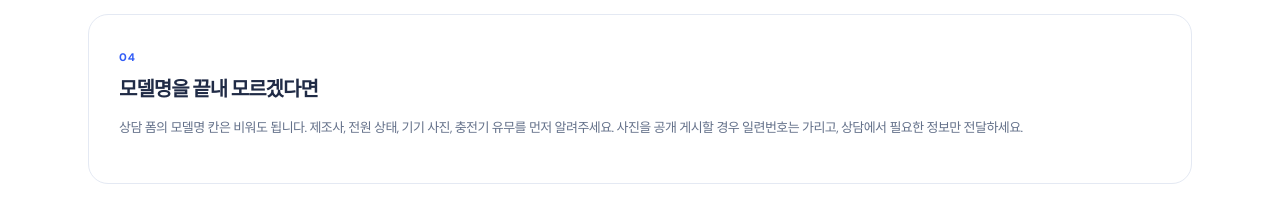
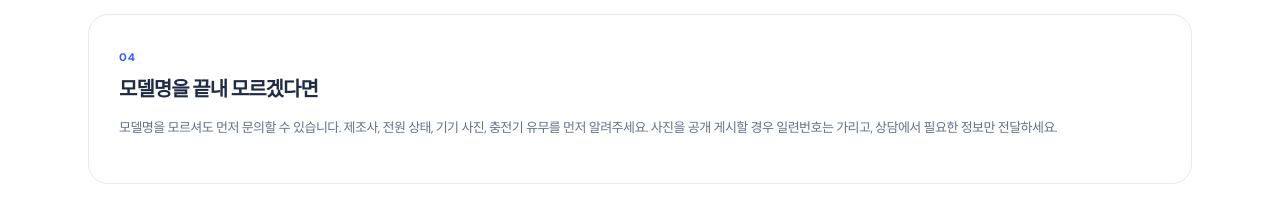
Before and after one commit to cms459800-wq/olbareun-laptop, a Next.js app: page /guide/model in a window 1280 px wide. Shown: the part 1059-1265 px from the top of the page. Built offline with nearby package versions, Linux system fonts and the light colour scheme; no server answers.

Commit message:
Remove homepage quick check form and redirect preparation links

```diff
--- a/src/app/brand/[slug]/page.tsx
+++ b/src/app/brand/[slug]/page.tsx
@@ -24,7 +24,7 @@ export default async function BrandPage({params}:{params:Promise<{slug:string}>}
   const brand=brands.find(item=>item.slug===slug);
   if(!brand)notFound();
   const slot=detailGallerySlot(`brand-${slug}`);
-  const gallery=<KeywordGallery pageKey={`brand-${slug}`} title={`${brand.name} 매입 준비 주제`} description="모델, 기기 상태, 계정을 차례로 확인해 주세요." keywords={[`${brand.name} 모델명 확인`,`${brand.name} 상태 점검`,`${brand.name} 계정 정리`,brandKeywords[slug]]} hrefs={['/guide/model',`/condition/${brand.related}`,'/guide/privacy','/#estimate']} tags={[brand.name,'모델 확인','상담 준비']}/>;
+  const gallery=<KeywordGallery pageKey={`brand-${slug}`} title={`${brand.name} 매입 준비 주제`} description="모델, 기기 상태, 계정을 차례로 확인해 주세요." keywords={[`${brand.name} 모델명 확인`,`${brand.name} 상태 점검`,`${brand.name} 계정 정리`,brandKeywords[slug]]} hrefs={['/guide/model',`/condition/${brand.related}`,'/guide/privacy','/guide/selling#step-model']} tags={[brand.name,'모델 확인','상담 준비']}/>;
   return <main className="shell inner-page">
     <div className="breadcrumbs"><Link href="/">홈</Link> / 브랜드 / {brand.name}</div>
     <div className="inner-hero"><span className="kicker">LAPTOP BRAND</span><h1>{brand.name}<br/><em>매입 안내</em></h1><p>{brand.intro}</p></div>
--- a/src/app/busan/page.tsx
+++ b/src/app/busan/page.tsx
@@ -3,4 +3,4 @@ import KeywordGallery from '@/components/keyword-gallery';
 import AppIcon from '@/components/app-icon';
 import Link from 'next/link';import type {Metadata} from 'next';import {busan} from '@/data';
 export const metadata:Metadata=pageMetadata({alternates:{canonical:'/busan'},title:'부산 고장난 노트북 현장매입',description:'부산 16개 구·군의 고장난 노트북 현장매입 안내. 모델과 상태를 먼저 확인하고 방문 가능 여부와 일정을 상담합니다.'});
-export default function Busan(){return <main className="shell inner-page"><div className="breadcrumbs"><Link href="/">홈</Link> / 부산 현장매입</div><div className="inner-hero"><span className="kicker">BUSAN · ON SITE</span><h1>부산 노트북 <em>현장매입</em></h1><p>사용하지 않는 노트북의 모델과 상태를 먼저 확인해 주세요. 부산 지역은 방문 가능 여부와 일정을 상담 후 안내합니다.</p><div className="info-chip">⌖ 부산 16개 구·군 안내</div></div><KeywordGallery pageKey="busan/page.tsx" title="부산 노트북 정리 상담" keywords={["부산 컴퓨터 수거 문의","부산 노트북 수거 상담","부산 고장난 노트북 매입","부산 지역별 현장매입"]} hrefs={["/#estimate","/guide/model","/condition/scrap-laptop","/busan/busanjin"]} tags={["노트북 매입","상담 준비","모델 확인"]}/><div className="section-head"><div><h2>우리 동네 선택하기</h2><p>동네별로 준비할 정보와 매입 안내를 확인하세요.</p></div></div><div className="area-grid">{busan.map(a=><Link href={`/busan/${a.slug}`} className="area-card" key={a.slug}><span><AppIcon name="location" size={28}/></span><strong>{a.name}</strong><small>{a.districts}</small><b>지역 안내 보기 ↗</b></Link>)}</div><div className="notice-box"><strong>방문 전 확인</strong><p>모델명, 전원 상태, 파손 부위, 수량을 준비해 주세요. 실제 방문 범위와 일정, 매입 조건은 상담 결과에 따라 달라집니다.</p></div></main>}
+export default function Busan(){return <main className="shell inner-page"><div className="breadcrumbs"><Link href="/">홈</Link> / 부산 현장매입</div><div className="inner-hero"><span className="kicker">BUSAN · ON SITE</span><h1>부산 노트북 <em>현장매입</em></h1><p>사용하지 않는 노트북의 모델과 상태를 먼저 확인해 주세요. 부산 지역은 방문 가능 여부와 일정을 상담 후 안내합니다.</p><div className="info-chip">⌖ 부산 16개 구·군 안내</div></div><KeywordGallery pageKey="busan/page.tsx" title="부산 노트북 정리 상담" keywords={["부산 컴퓨터 수거 문의","부산 노트북 수거 상담","부산 고장난 노트북 매입","부산 지역별 현장매입"]} hrefs={["/guide/selling#step-model","/guide/model","/condition/scrap-laptop","/busan/busanjin"]} tags={["노트북 매입","상담 준비","모델 확인"]}/><div className="section-head"><div><h2>우리 동네 선택하기</h2><p>동네별로 준비할 정보와 매입 안내를 확인하세요.</p></div></div><div className="area-grid">{busan.map(a=><Link href={`/busan/${a.slug}`} className="area-card" key={a.slug}><span><AppIcon name="location" size={28}/></span><strong>{a.name}</strong><small>{a.districts}</small><b>지역 안내 보기 ↗</b></Link>)}</div><div className="notice-box"><strong>방문 전 확인</strong><p>모델명, 전원 상태, 파손 부위, 수량을 준비해 주세요. 실제 방문 범위와 일정, 매입 조건은 상담 결과에 따라 달라집니다.</p></div></main>}
--- a/src/app/guide/[slug]/page.tsx
+++ b/src/app/guide/[slug]/page.tsx
@@ -7,11 +7,11 @@ const articles={
   price:{title:'노트북 매입 가격이 결정되는 기준',lead:'같은 브랜드라도 모델과 상태에 따라 매입 조건이 달라집니다. 금액을 예측하기 전에 확인할 요소를 정리했습니다.',sections:[['모델과 사양','모델명, 출시 시기, CPU, 메모리, 저장장치, 그래픽 성능을 확인합니다. 같은 제품군에도 사양 차이가 있으므로 정확한 모델명이 중요합니다.'],['작동과 고장 상태','전원, 화면, 키보드, 배터리, 포트와 외관을 살펴봅니다. 고장 증상만으로 원인을 단정하기 어려워 실물 확인이 필요합니다.'],['구성품과 최종 확인','충전기 등 구성품 유무와 실제 제품 상태가 사전 안내와 일치하는지 확인합니다. 최종 매입 여부와 금액은 점검 후 안내됩니다.']]},
   privacy:{title:'노트북을 팔기 전 개인정보 정리',lead:'노트북에는 로그인 정보와 사진, 업무 자료가 남아 있을 수 있습니다. 기기를 넘기기 전에 직접 확인해 주세요.',sections:[['필요한 파일 백업','문서, 사진, 브라우저 북마크, 프로그램 설정 중 필요한 자료를 별도 저장장치나 본인 계정에 백업하고 실제로 열리는지 확인합니다.'],['계정 로그아웃','운영체제 계정과 클라우드 동기화, 브라우저 계정, 기기 찾기·잠금 기능을 확인합니다. 특히 기기와 연결된 계정 해제는 소유자가 직접 처리해야 합니다.'],['초기화와 고장 기기','정상 작동하는 기기는 제조사 또는 운영체제의 공식 초기화 절차를 따르세요. 전원이 켜지지 않는 제품은 저장장치 처리 방식을 먼저 상담하고, 민감한 정보가 남아 있다면 발송 전 별도로 결정하세요.']]},
   packing:{title:'노트북 택배매입 포장 방법',lead:'부산 외 지역에서 택배로 접수할 때는 상담 후 발송하고, 운송 중 제품이 움직이지 않도록 포장해 주세요.',sections:[['발송 전 기록','모델명과 외관, 고장 부위를 사진으로 남기고 충전기 등 동봉할 구성품을 확인합니다. 발송 조건을 먼저 안내받으세요.'],['본체 보호','전원을 끄고 화면 사이에 이물질이 없는지 확인합니다. 부드러운 완충재로 본체를 감싸고 모서리와 화면을 보호하세요. 파손된 유리 부분은 다치지 않게 주의합니다.'],['상자 안 고정','제품보다 여유 있는 단단한 상자를 사용하고 빈 공간을 완충재로 채워 흔들리지 않게 합니다. 충전기는 본체에 직접 닿지 않도록 따로 감싸 주세요. 침수 기기는 다시 전원을 켜지 말고 상태를 먼저 알려주세요.']]},
-  model:{title:'노트북 모델명 확인 방법',lead:'정확한 모델명을 알면 같은 제품군 안에서도 사양과 연식을 구분하기 쉽습니다. 전원이 켜지지 않아도 확인할 수 있는 방법부터 안내합니다.',sections:[['전원이 켜지지 않을 때','노트북을 뒤집어 하판 라벨의 제조사와 모델명 또는 모델 코드를 촬영해 주세요. 라벨이 지워졌다면 앞뒤 외관, 로고, 포트와 충전기 규격이 보이는 사진을 준비하세요. 배터리가 부풀었거나 침수됐다면 확인하려고 전원을 켜지 마세요.'],['Windows 노트북이 켜질 때','설정의 시스템 정보에서 장치 모델과 CPU·설치된 메모리를 확인할 수 있습니다. 제품군 이름만 보인다면 하판의 모델 코드도 함께 확인해 주세요. 삼성 갤럭시 북과 LG 그램은 연식과 세부 사양에 따라 모델이 나뉩니다.'],['맥북이 켜질 때','화면 왼쪽 위 Apple 메뉴의 ‘이 Mac에 관하여’에서 모델, 칩과 메모리를 확인해 주세요. 켜지지 않으면 하판의 모델 식별 정보와 기기 전체 사진을 준비하세요.'],['모델명을 끝내 모르겠다면','상담 폼의 모델명 칸은 비워도 됩니다. 제조사, 전원 상태, 기기 사진, 충전기 유무를 먼저 알려주세요. 사진을 공개 게시할 경우 일련번호는 가리고, 상담에서 필요한 정보만 전달하세요.']]}
+  model:{title:'노트북 모델명 확인 방법',lead:'정확한 모델명을 알면 같은 제품군 안에서도 사양과 연식을 구분하기 쉽습니다. 전원이 켜지지 않아도 확인할 수 있는 방법부터 안내합니다.',sections:[['전원이 켜지지 않을 때','노트북을 뒤집어 하판 라벨의 제조사와 모델명 또는 모델 코드를 촬영해 주세요. 라벨이 지워졌다면 앞뒤 외관, 로고, 포트와 충전기 규격이 보이는 사진을 준비하세요. 배터리가 부풀었거나 침수됐다면 확인하려고 전원을 켜지 마세요.'],['Windows 노트북이 켜질 때','설정의 시스템 정보에서 장치 모델과 CPU·설치된 메모리를 확인할 수 있습니다. 제품군 이름만 보인다면 하판의 모델 코드도 함께 확인해 주세요. 삼성 갤럭시 북과 LG 그램은 연식과 세부 사양에 따라 모델이 나뉩니다.'],['맥북이 켜질 때','화면 왼쪽 위 Apple 메뉴의 ‘이 Mac에 관하여’에서 모델, 칩과 메모리를 확인해 주세요. 켜지지 않으면 하판의 모델 식별 정보와 기기 전체 사진을 준비하세요.'],['모델명을 끝내 모르겠다면','모델명을 모르셔도 먼저 문의할 수 있습니다. 제조사, 전원 상태, 기기 사진, 충전기 유무를 먼저 알려주세요. 사진을 공개 게시할 경우 일련번호는 가리고, 상담에서 필요한 정보만 전달하세요.']]}
 } as const;
 export function generateStaticParams(){return Object.keys(articles).map(slug=>({slug}))}
 export async function generateMetadata({params}:{params:Promise<{slug:string}>}):Promise<Metadata>{const {slug}=await params;const a=articles[slug as keyof typeof articles];return pageMetadata({alternates:{canonical:`/guide/${slug}`},title:a?.title||'매입 가이드',description:a?.lead||''})}
 export default async function Article({params}:{params:Promise<{slug:string}>}){const {slug}=await params;const a=articles[slug as keyof typeof articles];if(!a)notFound();
 const slot=detailGallerySlot(`guide-${slug}`);
-const gallery=<KeywordGallery pageKey={`guide-${slug}`} title={`${a.title} 핵심 주제`} description="각 항목을 선택해 아래 설명으로 이동할 수 있습니다." keywords={[a.sections[0][0],a.sections[1][0],a.sections[2][0],a.sections[3]?.[0]??'상담 전 준비']} hrefs={['#section-1','#section-2','#section-3',a.sections[3]?'#section-4':'/#estimate']} tags={['노트북 매입','사전 확인','상담 준비']}/>;
-return <main className="shell inner-page"><div className="breadcrumbs"><Link href="/">홈</Link> / <Link href="/guide">매입 가이드</Link> / {a.title}</div><div className="inner-hero"><span className="kicker">BUYING GUIDE</span><h1>{a.title}</h1><p>{a.lead}</p></div>{slot===0&&gallery}<div className="article-stack">{a.sections.map(([title,text],i)=><section className="content-panel" id={`section-${i+1}`} key={title}><span className="kicker">0{i+1}</span><h2>{title}</h2><p>{text}</p></section>)}</div>{slot===1&&gallery}{slug==='packing'&&<ShippingAddress/>}{slot===2&&gallery}<div className="notice-box"><strong>상담 전 준비</strong><p>모델명, 기기 사진, 현재 증상, 충전기 유무를 정리해 주세요. 매입 조건은 실물 확인 후 결정됩니다.</p></div><div className="inline-links"><Link href="/#estimate">노트북 정보 정리하기 ↗</Link><Link href="/busan">부산 현장매입 ↗</Link><Link href="/regions">전국 택배매입 ↗</Link></div></main>}
+const gallery=<KeywordGallery pageKey={`guide-${slug}`} title={`${a.title} 핵심 주제`} description="각 항목을 선택해 아래 설명으로 이동할 수 있습니다." keywords={[a.sections[0][0],a.sections[1][0],a.sections[2][0],a.sections[3]?.[0]??'상담 전 준비']} hrefs={['#section-1','#section-2','#section-3',a.sections[3]?'#section-4':'/guide/selling#step-model']} tags={['노트북 매입','사전 확인','상담 준비']}/>;
+return <main className="shell inner-page"><div className="breadcrumbs"><Link href="/">홈</Link> / <Link href="/guide">매입 가이드</Link> / {a.title}</div><div className="inner-hero"><span className="kicker">BUYING GUIDE</span><h1>{a.title}</h1><p>{a.lead}</p></div>{slot===0&&gallery}<div className="article-stack">{a.sections.map(([title,text],i)=><section className="content-panel" id={`section-${i+1}`} key={title}><span className="kicker">0{i+1}</span><h2>{title}</h2><p>{text}</p></section>)}</div>{slot===1&&gallery}{slug==='packing'&&<ShippingAddress/>}{slot===2&&gallery}<div className="notice-box"><strong>상담 전 준비</strong><p>모델명, 기기 사진, 현재 증상, 충전기 유무를 정리해 주세요. 매입 조건은 실물 확인 후 결정됩니다.</p></div><div className="inline-links"><Link href="/guide/selling#step-model">노트북 정보 정리하기 ↗</Link><Link href="/busan">부산 현장매입 ↗</Link><Link href="/regions">전국 택배매입 ↗</Link></div></main>}
--- a/src/app/regions/page.tsx
+++ b/src/app/regions/page.tsx
@@ -5,4 +5,4 @@ import {localAreas} from '@/local-areas';
 import AppIcon from '@/components/app-icon';
 import Link from 'next/link';import type {Metadata} from 'next';import {shipping} from '@/data';
 export const metadata:Metadata=pageMetadata({alternates:{canonical:'/regions'},title:'전국 고장난 노트북 택배매입',description:'부산 외 전국 지역 고장난 노트북 택배매입 안내. 사진 상담, 안전 포장, 제품 확인 후 최종 조건 안내.'});
-export default function Regions(){return <main className="shell inner-page"><div className="breadcrumbs"><Link href="/">홈</Link> / 전국 택배매입</div><div className="inner-hero violet"><span className="kicker">NATIONWIDE · DELIVERY</span><h1>전국 노트북 <em>택배매입</em></h1><p>부산 외 지역은 모델과 상태를 먼저 확인한 뒤 택배로 접수합니다. 발송 전에 상담을 통해 접수 방법과 조건을 확인해 주세요.</p><div className="info-chip">▣ 사진 확인 → 포장 → 발송 → 실물 점검</div></div><ShippingAddress/><KeywordGallery pageKey="regions/page.tsx" title="전국 노트북 택배매입 준비" keywords={["전국 노트북 택배매입","고장난 노트북 발송 상담","폐 노트북 모델 확인","택배 포장 방법"]} hrefs={["/#estimate","/condition/no-power","/guide/model","/guide/packing"]} tags={["노트북 매입","상담 준비","모델 확인"]}/><div className="section-head"><div><h2>지역별 안내</h2><p>거주 지역을 선택해 접수 시 유의할 내용을 살펴보세요.</p></div></div><div className="area-grid">{shipping.map(a=><Link href={`/regions/${a.slug}`} className="area-card" key={a.slug}><span><AppIcon name="package" size={28}/></span><strong>{a.name}</strong><small>{a.districts}</small><b>택배 안내 보기 ↗</b></Link>)}</div><section className="local-list"><div className="section-head"><span className="kicker">CITY & DISTRICT</span><h2>시·구별 상세 안내</h2><p>실제 접수 전 준비할 주제를 지역별로 살펴보세요.</p></div><div className="ship-pills">{localAreas.map(a=><Link href={`/regions/${a.parent}/${a.slug}`} key={`${a.parent}-${a.slug}`}>{a.name} ↗</Link>)}</div></section><div className="notice-box"><strong>택배 발송 전</strong><p>발송 여부를 먼저 상담하고 제품을 완충재로 충분히 감싸 주세요. 운송 및 검수 조건과 최종 매입 금액은 제품별로 확인이 필요합니다.</p></div></main>}
+export default function Regions(){return <main className="shell inner-page"><div className="breadcrumbs"><Link href="/">홈</Link> / 전국 택배매입</div><div className="inner-hero violet"><span className="kicker">NATIONWIDE · DELIVERY</span><h1>전국 노트북 <em>택배매입</em></h1><p>부산 외 지역은 모델과 상태를 먼저 확인한 뒤 택배로 접수합니다. 발송 전에 상담을 통해 접수 방법과 조건을 확인해 주세요.</p><div className="info-chip">▣ 사진 확인 → 포장 → 발송 → 실물 점검</div></div><ShippingAddress/><KeywordGallery pageKey="regions/page.tsx" title="전국 노트북 택배매입 준비" keywords={["전국 노트북 택배매입","고장난 노트북 발송 상담","폐 노트북 모델 확인","택배 포장 방법"]} hrefs={["/guide/selling#step-model","/condition/no-power","/guide/model","/guide/packing"]} tags={["노트북 매입","상담 준비","모델 확인"]}/><div className="section-head"><div><h2>지역별 안내</h2><p>거주 지역을 선택해 접수 시 유의할 내용을 살펴보세요.</p></div></div><div className="area-grid">{shipping.map(a=><Link href={`/regions/${a.slug}`} className="area-card" key={a.slug}><span><AppIcon name="package" size={28}/></span><strong>{a.name}</strong><small>{a.districts}</small><b>택배 안내 보기 ↗</b></Link>)}</div><section className="local-list"><div className="section-head"><span className="kicker">CITY & DISTRICT</span><h2>시·구별 상세 안내</h2><p>실제 접수 전 준비할 주제를 지역별로 살펴보세요.</p></div><div className="ship-pills">{localAreas.map(a=><Link href={`/regions/${a.parent}/${a.slug}`} key={`${a.parent}-${a.slug}`}>{a.name} ↗</Link>)}</div></section><div className="notice-box"><strong>택배 발송 전</strong><p>발송 여부를 먼저 상담하고 제품을 완충재로 충분히 감싸 주세요. 운송 및 검수 조건과 최종 매입 금액은 제품별로 확인이 필요합니다.</p></div></main>}
```
Also changed, not shown: src/app/condition/[slug]/page.tsx (+1 -1 lines), src/app/layout.tsx (+1 -1 lines), src/app/page.tsx (+2 -3 lines).
